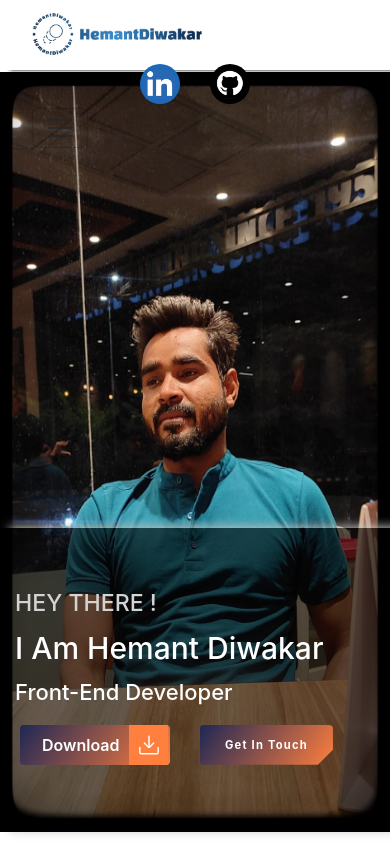
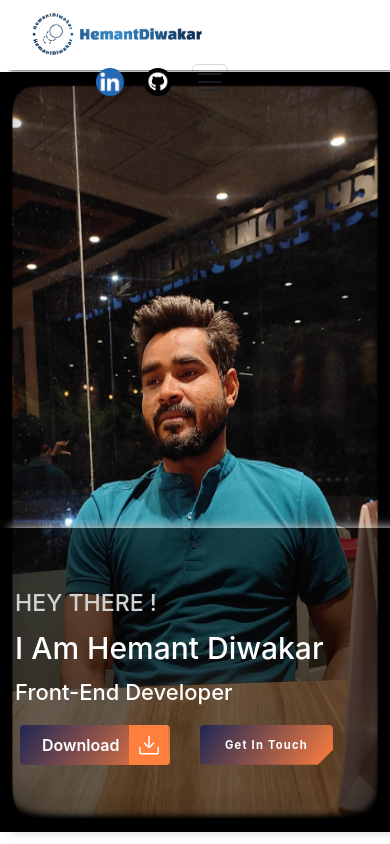
Before and after one commit to hemantkd11/hd_portfolio, a React (Create React App) app: page / in a window 390 px wide. Built offline with nearby package versions, Linux system fonts and the light colour scheme.

Commit message:
new buttons

```diff
--- a/src/Components/Nav/Navbar.js
+++ b/src/Components/Nav/Navbar.js
@@ -54,7 +54,6 @@ const Navbar = () => {
               <img src={Git} alt="LinkedIn" className="Image_linkedIn" />
             </Link>
           </div>
-        </div>
           <button
             className="navbar-toggler"
             type="button"
@@ -66,6 +65,8 @@ const Navbar = () => {
           >
             <span class="navbar-toggler-icon"></span>
           </button>
+        </div>
+
         <div class="collapse navbar-collapse" id="navbarTogglerDemo02">
           <ul
             class="navbar-nav me-auto mb-2 mb-lg-0"
--- a/src/style.css
+++ b/src/style.css
@@ -188,10 +188,10 @@ body {
 }
 .linked-git-btn-mobile {
   display: flex;
-  gap: 30px;
-  width: 100%;
+  gap: 20px;
+  width: 200px;
   align-items: center;
-  justify-content: center;
+  justify-content: flex-end;
   padding: 4px;
 }
 .color-In {
@@ -201,6 +201,7 @@ body {
 .color-Git {
   background-color: black;
 }
+
 .linkedIn-btn-mobile a {
   width: 100%;
   height: 100%;
@@ -936,8 +937,32 @@ body {
 }
 
 /* about css end */
-
-@media screen and (max-width: 1000px) {
+/*  */
+.linkedIn-btn-mobile {
+  display: none;
+}
+@media screen and (max-width: 990px) {
+  .linkedIn-btn-mobile {
+    display: block;
+  }
+  .linkedIn-btn-mobile {
+    width: 28px;
+    height: 28px;
+    display: flex;
+    align-items: center;
+    justify-content: center;
+    border-radius: 50px;
+    overflow: hidden;
+  }
+  .linkedIn-btn-mobile .Image_linkedIn {
+    width: 22px;
+    height: 22px;
+    border-radius: 5px;
+  }
+  .navbar-toggler {
+    padding: 2px !important;
+    margin: none !important;
+  }
   .css-16x2r1r-MuiGrid2-root {
     height: 80% !important;
   }
```
Lines whose indentation alone changed are shown as unchanged.
